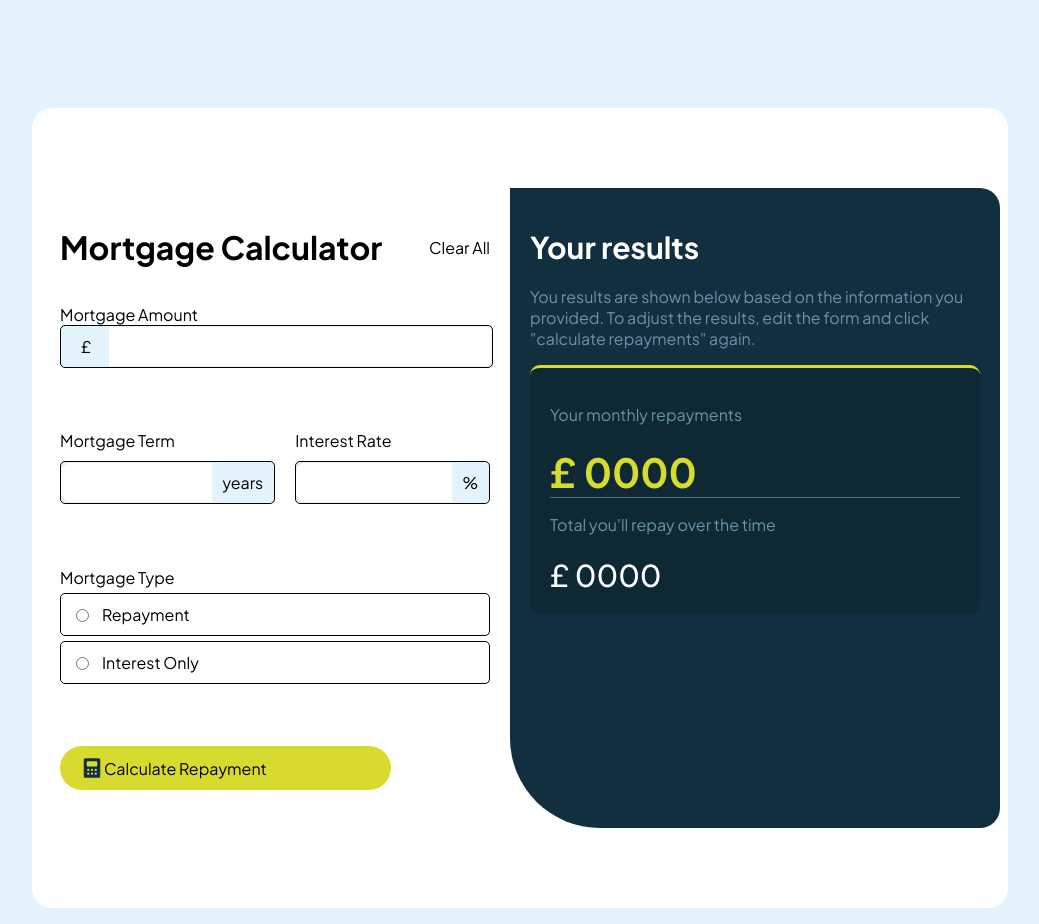
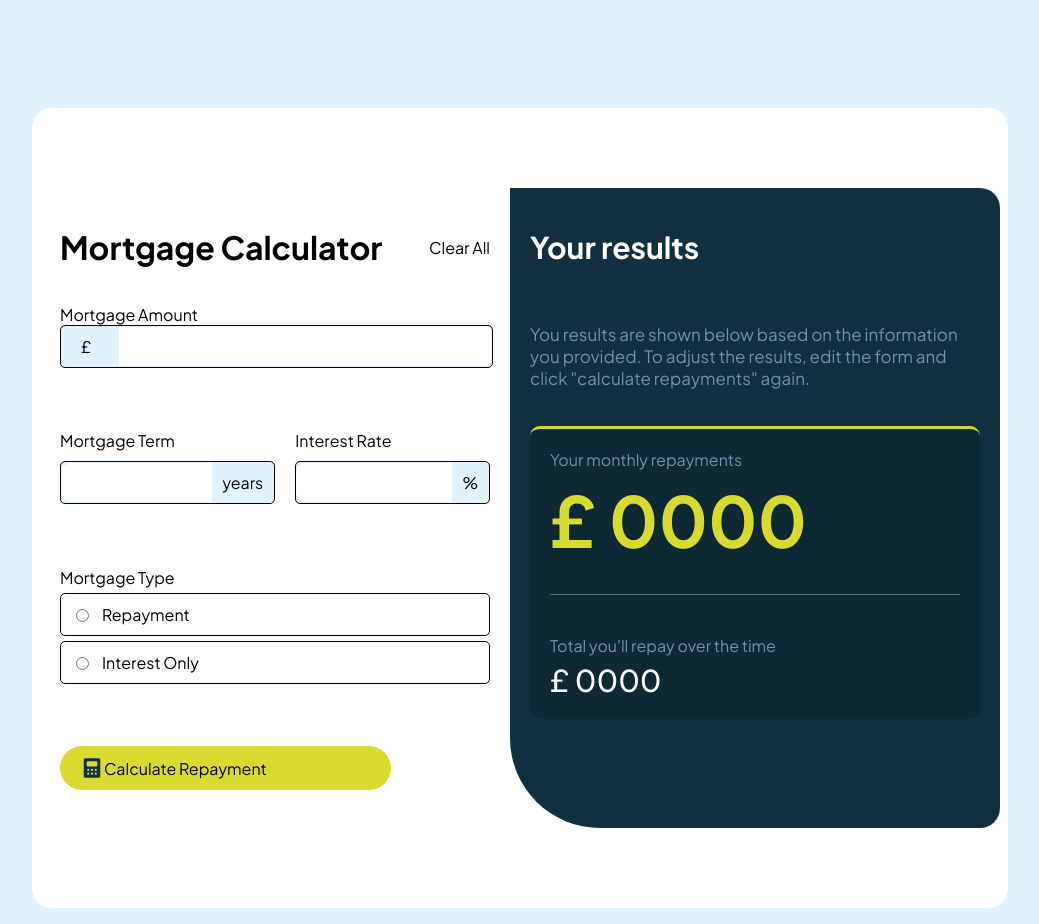
Before and after one commit to AloisKGBA/mortgage-angular, an Angular app: page / in a window 1280 px wide. Shown: the whole page, without its empty margins (128-1167 px from the left). Built offline with nearby package versions, Linux system fonts and the light colour scheme.

Commit message:
finalisation de la deuxième partie des résultats

```diff
--- a/src/app/input-form/input-element-1/input-element-1.component.css
+++ b/src/app/input-form/input-element-1/input-element-1.component.css
@@ -5,8 +5,12 @@
     display: flex;
     align-items: center;
     width: 100%;
+    gap: 10px;
     padding-right: 1px ;
     background-color: hsl(202, 86%, 94%) ;
+}
+label{
+    margin-bottom: 10px;
 }
 span{
     margin-right: -1px;
@@ -25,3 +29,7 @@ input {
     border-top-right-radius: 1.5px;
 
 }
+.error{
+    color:  hsl(4, 69%, 50%);
+    display: none;
+}
--- a/src/app/input-form/input-element-1/input-element-1.component.html
+++ b/src/app/input-form/input-element-1/input-element-1.component.html
@@ -2,3 +2,4 @@
 <div class="inpt">
     <span class="fus">£</span><input class="fus" type="number" name="Amount" id="Amount">
 </div>
+<p class="error">This field is required</p>
--- a/src/app/input-form/input-element-1/input-element-1.component.ts
+++ b/src/app/input-form/input-element-1/input-element-1.component.ts
@@ -1,4 +1,4 @@
-import { Component } from '@angular/core';
+import { Component, OnInit } from '@angular/core';
 
 @Component({
   selector: 'app-input-element-1',
@@ -7,6 +7,18 @@ import { Component } from '@angular/core';
   templateUrl: './input-element-1.component.html',
   styleUrl: './input-element-1.component.css'
 })
-export class InputElement1Component {
+export class InputElement1Component implements OnInit {
+  constructor() {
+  }
 
+  ngOnInit(): void {
+      this.checkamount();
+  }
+
+  checkamount(): void {
+    let amount = document.getElementById("Amount") as HTMLInputElement;
+    if (amount.value === "") {
+      alert("Cest zooooooooooooooo");
+    }
+  }
 }
--- a/src/app/input-form/input-element-2/input-element-2.component.css
+++ b/src/app/input-form/input-element-2/input-element-2.component.css
@@ -32,3 +32,7 @@ input {
     border: 1px solid rgb(78, 78, 78);
     border-top-right-radius: 1.5px;
 }
+.error{
+    color: hsl(4, 69%, 50%);
+    display: none;
+}
--- a/src/app/input-form/input-element-2/input-element-2.component.html
+++ b/src/app/input-form/input-element-2/input-element-2.component.html
@@ -6,6 +6,7 @@
 
             <input type="number" name="term" id="term"><span>years</span>
         </div>
+        <p class="error un">This field is required</p>
     </div>
     <div class="element deux">
         <label for="rate">Interest Rate</label>
@@ -13,5 +14,6 @@
 
             <input type="number" name="rate" id="rate"><span>%</span>
         </div>
+        <p class="error deux">This field is required</p>
     </div>
 </div>
--- a/src/app/input-form/input-element-3/input-element-3.component.css
+++ b/src/app/input-form/input-element-3/input-element-3.component.css
@@ -15,3 +15,7 @@
 .selection:hover{
     border-color: hsl(61, 70%, 52%);
 }
+.error{
+    color: hsl(4, 69%, 50%);
+    display: none;
+}
--- a/src/app/input-form/input-element-3/input-element-3.component.html
+++ b/src/app/input-form/input-element-3/input-element-3.component.html
@@ -6,4 +6,5 @@
     <div class="selection deux">
        <input type="radio" name="Interest Only" value="2" id="Interest"><label for="Interest">Interest Only</label>
     </div>
+    <p class="error trois">This field is required</p>
 </div>
--- a/src/app/resultat/resultat-show/resultat-show.component.css
+++ b/src/app/resultat/resultat-show/resultat-show.component.css
@@ -3,6 +3,11 @@ h1{
     color: white;
 }
 p {
-    font-size: 16px;
-    color: hsl(200, 26%, 54%);
+    font-size: 17px;
+    color: hwb(200 42% 34%);
 }
+div {
+    display: flex;
+    flex-direction: column;
+    gap: 20px;
+}
--- a/src/app/resultat/resultat-show/show-calcul/show-calcul.component.css
+++ b/src/app/resultat/resultat-show/show-calcul/show-calcul.component.css
@@ -7,7 +7,7 @@
 }
 .resultsm{
     color: hsl(61, 70%, 52%);
-    font-size: 40px;
+    font-size: 70px;
     font-weight: 700;
     margin: 0;
 }
@@ -17,7 +17,8 @@
     padding: 20px;
     border-top: 3px solid hsl(61, 70%, 52%);
     border-radius: 10px;
-    height: 25%;
+    height: 20%;
+    gap: 40px;
 }
 div{
     display: flex;
@@ -33,7 +34,10 @@ div{
     flex-direction: column;
     gap: 5px;
     border-bottom: 1px solid hsl(200, 24%, 40%);
+    padding-bottom: 30px;
 }
 .title{
     color: hsl(200, 26%, 54%);
+    font-size: 16px;
+    margin: 0;
 }
```
